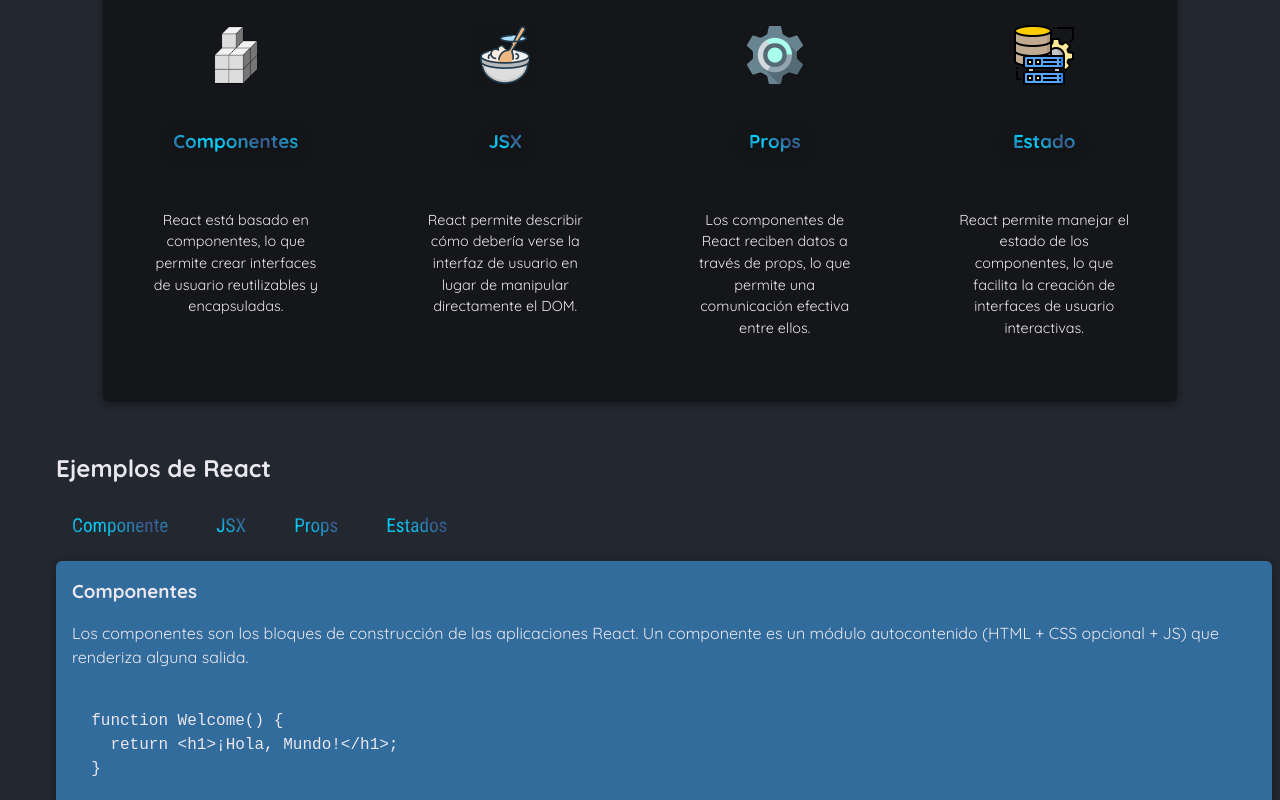
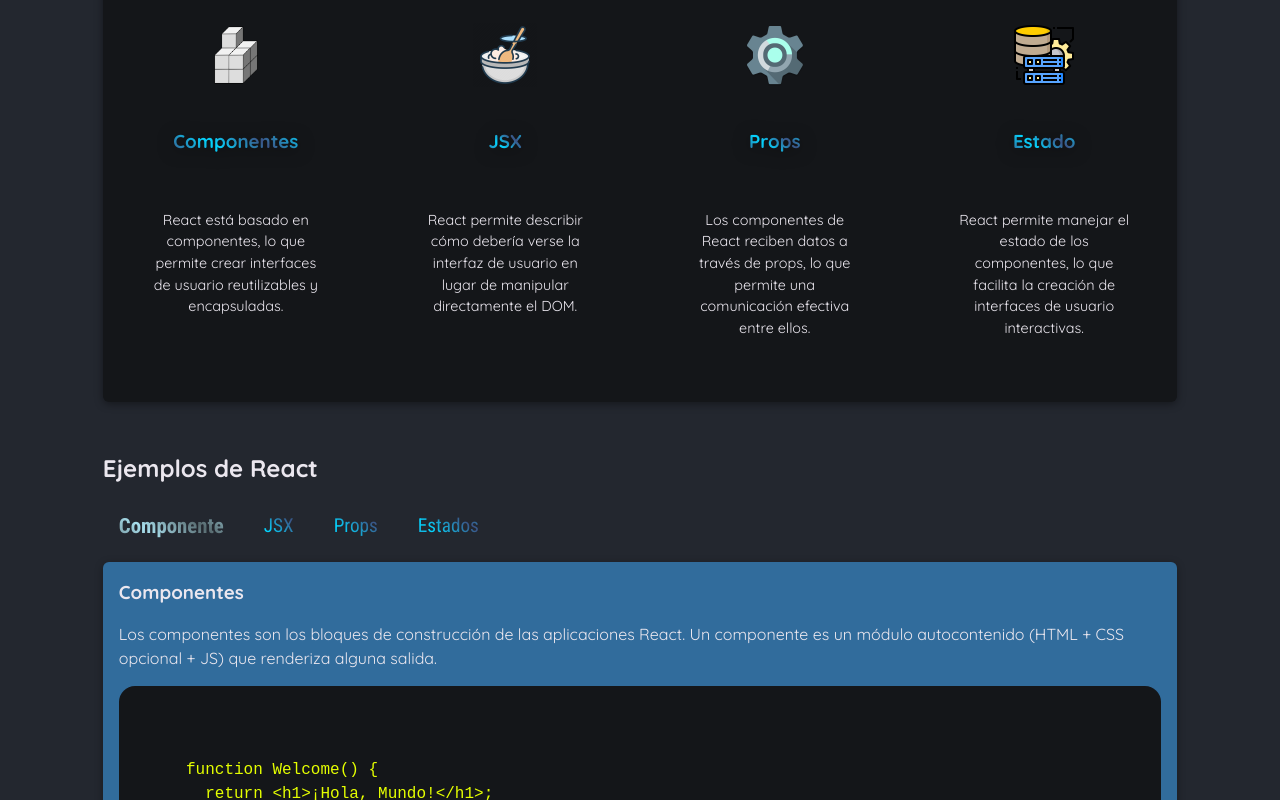
Before and after one commit to luissalinas54/react_js, a React (Vite) app: page / in a window 1280 px wide. Both pictures are taken after a click on the button "Componente". Shown: the part 480-1280 px from the top of the page. Built offline with nearby package versions, Linux system fonts and the light colour scheme.

Commit message:
Reestructuracion de componentes

```diff
--- a/src/App.jsx
+++ b/src/App.jsx
@@ -1,10 +1,8 @@
-import { Core_Concepts } from "./assets/data.js";
-import { EXAMPLES } from "./assets/data.js";
 import Header from "./components/Header/Header.jsx";
-import CoreConcepts from "./components/CoreConcepts/CoreConcepts.jsx";
-import TabButton from "./components/TabButton/TabButton.jsx";
-import { useState } from "react";
-import { use } from "react";
+import CoreConceptsSection from "./components/CoreConceptsSection/CoreConceptsSection.jsx";
+import { useState, Fragment } from "react";
+import ExampleSection from "./components/ExamplesSection/ExampleSection.jsx";
+//import { use } from "react";
 
 //UTILIZAMOS EL PARAMETREO SPREED (...Core_Concepts[i]) PARA PASAR LOS PROPS DE CADA OBJETO DEL ARRAY DE CONCEPTOS FUNDAMENTALES,
 //YA QUE TODAS LAS PROPIEDADES DE CADA OBJETO DEL ARRAY COINCIDEN CON LOS NOMBRES DE LOS PROPS QUE ESPERA EL COMPONENTE CoreConcepts,
@@ -12,7 +10,7 @@ import { use } from "react";
 //EN EL COMPONENTE TabButton SE UTILIZA EL PROP onClick PARA ASOCIAR UN EVENTO DE CLIC AL BOTÓN, no es el evento onClick
 //Para usar los template iterals usamos las comillas invertidas (``)|
 //y dentro de ellas colocamos la expresión que queremos evaluar entre ${}
-//hacemos uso del arrow function () => para pasar la declaracion de la funcion, no su ejecicion
+//hacemos uso del arrow function, o funcion anonima de tipo flecha () => para pasar la declaracion de la funcion, no su ejecicion
 //de esta manera la funcion de handle click no se ejecuta inmediatamente al renderizar el componente, sino que se ejecuta solo cuando se hace click en el boton
 //SE TIENE QUE USAR EL HOOK EN LA FUNCION DE COMPONENTE (APP EN ESTE CASO) Y NO EN OTRA PORQUE SOLO SE PUEDE USAR LOS HOOKS DENTRO DE COMPONENTES FUNCIONALES,
 // NO SE PUEDEN USAR EN FUNCIONES NORMALES O EN CLASESB CREADAS POR NOSOTROS
@@ -22,66 +20,21 @@ import { use } from "react";
 //EN CONSOLA VA A MOSTRAR EL VALOR ANTERIOR DEL ESTADO, PORQUE LA ACTUALIZACIÓN DEL ESTADO ES ASÍNCRONA,
 //POR LO QUE EL VALOR DE selectedTopic NO SE ACTUALIZA INMEDIATAMENTE DESPUÉS DE LLAMAR A setSelectedTopic,
 //con el operadro {!selectedTopic} se evalúa si selectedTopic es null o undefined, lo que indica que no se ha seleccionado ningún tema aún
+//el metodo map produce un nuevo array basado en el array original,
+//aplicando una función a cada elemento del array original y devolviendo el resultado en un nuevo array
+//en map siempre hay que colocar una key unica para cada elemento del array
+//El componente <Fragment> se usa como componente padre para contener a los demas
+//tambien se mueden usar etiquetas vacias <> </> para lo mismo que el Fragment, es una sintaxis mas corta y limpia
 function App() {
-  const [selectedTopic, setSelectedTopic] = useState(null);
-  //usamos la desestructuración de arrays para obtener el valor actual del estado (selectedTopic) y la función para actualizarlo (setselectedTopic)
-  //con la primera obtenemos el valor seleccionado y con la segunda lo establecemos/actualizamos
-  //setSeelected topic siempre es al funcion que actualiza el estado
-  //CREAMOS LA FUNCION DEL HANDLECLICK
-  function handleClickMenu(SelectedButton) {
-    setSelectedTopic(SelectedButton); //Aquí se actualiza el estado selectedTopic con el nombre del botón clickeado
-    console.log(`Has hecho click en el botón: ${selectedTopic}`); //Aquí se muestra el nombre del botón que se ha clickeado
-  }
-
-  //AQUI COLOCAMOS EL CONTENIDO QUE SE VA A MOSTAR EN EL TAB DEPENDIENDO DEL BOTON QUE SE HAYA CLICKEADO,
-  //SI NO SE HA CLICKEADO NINGUN BOTON SE MUESTRA UN MENSAJE POR DEFECTO
-  let tabCoontet = (
-    <p>Aqui se vana describir las fucniones de react, elige una de ellas</p>
-  );
-
-  if (selectedTopic) {
-    tabCoontet = (
-      <div id="tab-content">
-        <h3>{EXAMPLES[selectedTopic].title}</h3>
-        <p>{EXAMPLES[selectedTopic].description}</p>
-        <pre>
-          <code>{EXAMPLES[selectedTopic].code}</code>
-        </pre>
-      </div>
-    );
-  }
   return (
-    <div>
+    <>
       <Header />
-
-      <section id="coreConcepts">
-        <h2>Conceptos Fundamentales</h2>
-        <div>
-          <CoreConcepts {...Core_Concepts[0]} />
-          <CoreConcepts {...Core_Concepts[1]} />
-          <CoreConcepts {...Core_Concepts[2]} />
-          <CoreConcepts {...Core_Concepts[3]} />
-        </div>
-      </section>
-      <section id="reactExamples">
-        <h2>Ejemplos de React</h2>
-        <menu>
-          <TabButton onClick={() => handleClickMenu("components")}>
-            Componente
-          </TabButton>
-          <TabButton onClick={() => handleClickMenu("jsx")}>JSX</TabButton>
-          <TabButton onClick={() => handleClickMenu("props")}>Props</TabButton>
-          <TabButton onClick={() => handleClickMenu("state")}>
-            Estados
-          </TabButton>
-        </menu>
-        {tabCoontet}
-      </section>
-
+      <CoreConceptsSection />
+      <ExampleSection />
       <main>
         <h2>¡Comenzamos Picando Código en React!</h2>
       </main>
-    </div>
+    </>
   );
 }
 
--- /dev/null
+++ b/src/components/CoreConceptsSection/CoreConceptsSection.jsx
@@ -0,0 +1,16 @@
+import CoreConcepts from "../../components/CoreConcepts/CoreConcepts.jsx";
+import { Core_Concepts } from "../../assets/data.js";
+import "./CoreConceptsSection.css";
+
+export default function CoreConceptsSection() {
+  return (
+    <section id="coreConcepts">
+      <h2>Conceptos Fundamentales</h2>
+      <div>
+        {Core_Concepts.map((conceptItem) => (
+          <CoreConcepts key={conceptItem.title} {...conceptItem} />
+        ))}
+      </div>
+    </section>
+  );
+}
--- /dev/null
+++ b/src/components/ExamplesSection/ExampleSection.css
@@ -0,0 +1,83 @@
+#tab-content {
+  padding: 1rem;
+  border-radius: 6px;
+  background-color: #316c9c;
+  box-shadow: 0 2px 8px rgba(0, 0, 0, 0.3);
+}
+
+#examples {
+  margin: 3rem auto;
+}
+
+#examples h2 {
+  text-align: left;
+}
+
+#examples menu {
+  margin: 1rem 0;
+  padding: 0;
+  display: flex;
+  gap: 0.5rem;
+  list-style: none;
+}
+
+#examples menu button {
+  padding: 0.5rem 1rem;
+  border: none;
+  border-radius: 6px;
+  background-color: transparent;
+  color: #a18aba;
+  font-family: "Roboto Condensed", sans-serif;
+  font-size: 1rem;
+  cursor: pointer;
+  transition: all 0.2s ease-in-out;
+}
+
+#examples menu button:hover {
+  background-color: #1b082f;
+  color: #ebe7ef;
+}
+
+#examples menu button.active {
+  background-color: #7925d3;
+  color: #ebe7ef;
+}
+
+#reactExamples {
+  margin: 3rem auto;
+  width: 85%;
+}
+
+#reactExamples h2 {
+  text-align: left;
+}
+
+#reactExamples menu {
+  margin: 1rem 0;
+  padding: 0;
+  display: flex;
+  gap: 0.5rem;
+  list-style: none;
+}
+
+#tab-content {
+  padding: 1rem;
+  border-radius: 6px;
+  background-color: #316c9c;
+  box-shadow: 0 2px 8px rgba(0, 0, 0, 0.3);
+}
+
+#tab-content h3 {
+  margin: 0;
+}
+
+#tab-content pre {
+  background-color: #141619;
+  border-radius: 1rem;
+  padding: 3rem;
+}
+
+#tab-content code {
+  font-size: 1rem;
+  color: #e5ff00;
+}
--- /dev/null
+++ b/src/components/ExamplesSection/ExampleSection.jsx
@@ -0,0 +1,72 @@
+import TabButton from "../../components/TabButton/TabButton.jsx";
+import Section from "../../components/Section/Section.jsx";
+import TabsMenu from "../../components/TabsMenu/TabsMenu.jsx";
+import { EXAMPLES } from "../../assets/data.js";
+import { useState } from "react";
+import "./ExampleSection.css";
+
+export default function ExampleSection() {
+  const [selectedTopic, setSelectedTopic] = useState(null);
+  //usamos la desestructuración de arrays para obtener el valor actual del estado (selectedTopic) y la función para actualizarlo (setselectedTopic)
+  //con la primera obtenemos el valor seleccionado y con la segunda lo establecemos/actualizamos
+  //setSeelected topic siempre es al funcion que actualiza el estado
+  //CREAMOS LA FUNCION DEL HANDLECLICK
+  function handleClickMenu(SelectedButton) {
+    setSelectedTopic(SelectedButton); //Aquí se actualiza el estado selectedTopic con el nombre del botón clickeado
+    console.log(`Has hecho click en el botón: ${selectedTopic}`); //Aquí se muestra el nombre del botón que se ha clickeado
+  }
+  //AQUI COLOCAMOS EL CONTENIDO QUE SE VA A MOSTAR EN EL TAB DEPENDIENDO DEL BOTON QUE SE HAYA CLICKEADO,
+  //SI NO SE HA CLICKEADO NINGUN BOTON SE MUESTRA UN MENSAJE POR DEFECTO
+  let tabContent = (
+    <p>Aqui se vana describir las fucniones de react, elige una de ellas</p>
+  );
+
+  if (selectedTopic) {
+    tabContent = (
+      <div id="tab-content">
+        <h3>{EXAMPLES[selectedTopic].title}</h3>
+        <p>{EXAMPLES[selectedTopic].description}</p>
+        <pre>
+          <code>{EXAMPLES[selectedTopic].code}</code>
+        </pre>
+      </div>
+    );
+  }
+  //AQUI SOLO PUEDE IR CONTENIDO DE JSX
+  return (
+    <Section title="Ejemplos de React" id="reactExamples" className="miClase">
+      <TabsMenu
+        buttons={
+          <>
+            <TabButton
+              isSelected={selectedTopic === "components"}
+              onClick={() => handleClickMenu("components")}
+            >
+              Componente
+            </TabButton>
+            <TabButton
+              isSelected={selectedTopic === "jsx"}
+              onClick={() => handleClickMenu("jsx")}
+            >
+              JSX
+            </TabButton>
+            <TabButton
+              isSelected={selectedTopic === "props"}
+              onClick={() => handleClickMenu("props")}
+            >
+              Props
+            </TabButton>
+            <TabButton
+              isSelected={selectedTopic === "state"}
+              onClick={() => handleClickMenu("state")}
+            >
+              Estados
+            </TabButton>
+          </>
+        }
+      >
+        {tabContent}
+      </TabsMenu>
+    </Section>
+  );
+}
--- /dev/null
+++ b/src/components/Section/Section.jsx
@@ -0,0 +1,11 @@
+//con ...props se pueden pasar todas las propiedades que se quieran a este componente, como id, className, etc
+//estas son propiedades mas generales que se pueden usar en cualquier componente,
+//title y children son propiedades específicas de este componente,
+export default function Section({ title, children, ...props }) {
+  return (
+    <section {...props}>
+      <h2>{title}</h2>
+      {children}
+    </section>
+  );
+}
--- a/src/components/TabButton/TabButton.jsx
+++ b/src/components/TabButton/TabButton.jsx
@@ -9,12 +9,14 @@ import "./TabButton.css";
 //utilizamos handleClic en vez de handleClic() porque con la segunda opcion la funcion se ejecutaria inmediatamente al renderizar el componente,
 //en cambio con la primera opcion se ejecuta solo cuando se hace click en el boton
 
-export default function TabButton({ children, onClick }) {
+export default function TabButton({ children, onClick, isSelected }) {
   //CREAMOS LA FUNCION PARA EL BOTON
 
   return (
     <li>
-      <button onClick={onClick}>{children}</button>
+      <button className={isSelected ? "active" : ""} onClick={onClick}>
+        {children}
+      </button>
     </li>
   );
 }
--- /dev/null
+++ b/src/components/TabsMenu/TabsMenu.jsx
@@ -0,0 +1,8 @@
+export default function TabsMenu({ buttons, children }) {
+  return (
+    <>
+      <menu>{buttons}</menu>
+      {children}
+    </>
+  );
+}
--- a/src/index.css
+++ b/src/index.css
@@ -31,71 +31,3 @@ main h2 {
   margin: 0 0 1.5rem 0;
   color: white;
 }
-
-#examples {
-  margin: 3rem auto;
-}
-
-#examples h2 {
-  text-align: left;
-}
-
-#examples menu {
-  margin: 1rem 0;
-  padding: 0;
-  display: flex;
-  gap: 0.5rem;
-  list-style: none;
-}
-
-#examples menu button {
-  padding: 0.5rem 1rem;
-  border: none;
-  border-radius: 6px;
-  background-color: transparent;
-  color: #a18aba;
-  font-family: "Roboto Condensed", sans-serif;
-  font-size: 1rem;
-  cursor: pointer;
-  transition: all 0.2s ease-in-out;
-}
-
-#examples menu button:hover {
-  background-color: #1b082f;
-  color: #ebe7ef;
-}
-
-#examples menu button.active {
-  background-color: #7925d3;
-  color: #ebe7ef;
-}
-
-.tab {
-  padding: 1rem;
-  border-radius: 6px;
-  background-color: #2f1d43;
-  box-shadow: 0 2px 8px rgba(0, 0, 0, 0.3);
-}
-
-.tab h3 {
-  margin: 0;
-}
-
-.tab code {
-  font-size: 1rem;
-}
-
-#tab-content {
-  padding: 1rem;
-  border-radius: 6px;
-  background-color: #316c9c;
-  box-shadow: 0 2px 8px rgba(0, 0, 0, 0.3);
-}
-
-#tab-content h3 {
-  margin: 0;
-}
-
-#tab-content code {
-  font-size: 1rem;
-}
```
Also changed, not shown: src/components/CoreConceptsSection/CoreConceptsSection.css (added), src/components/Section/Section.css (added), src/components/TabsMenu/TabsMenu.css (added).
